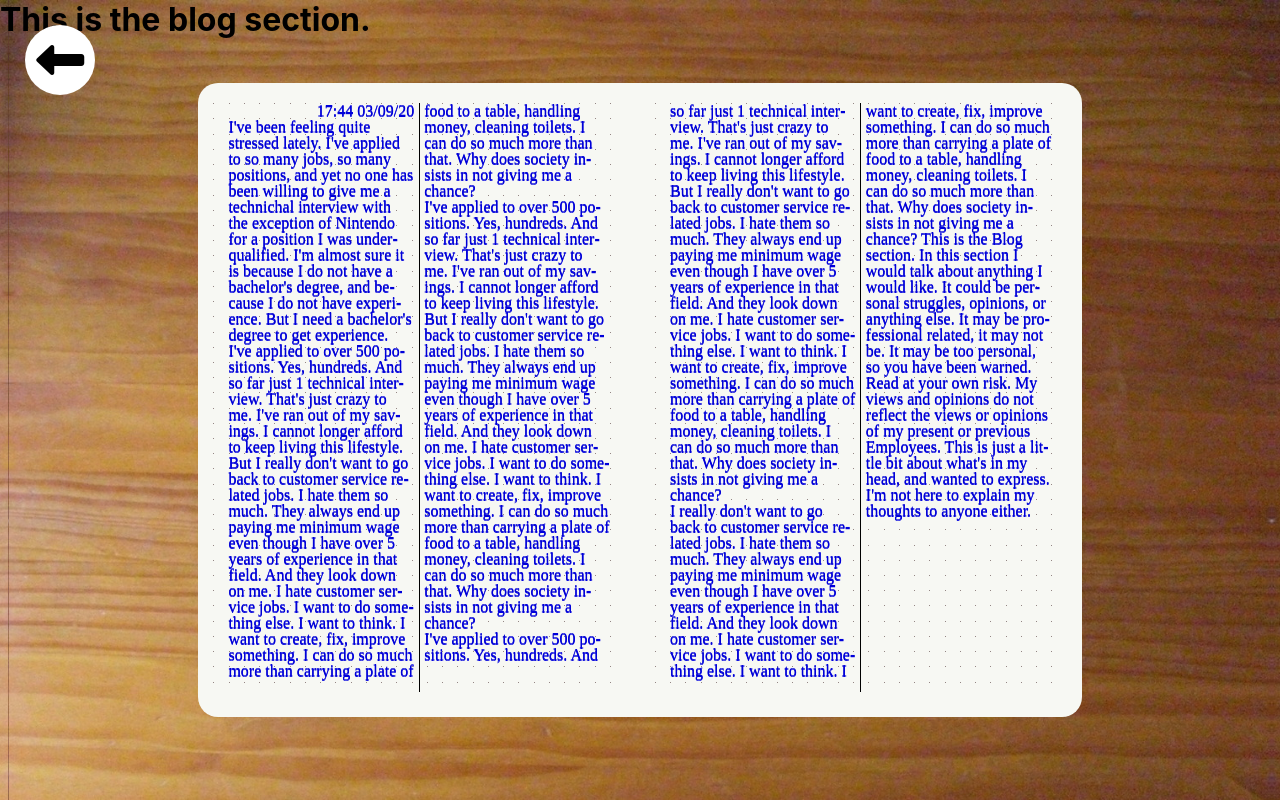
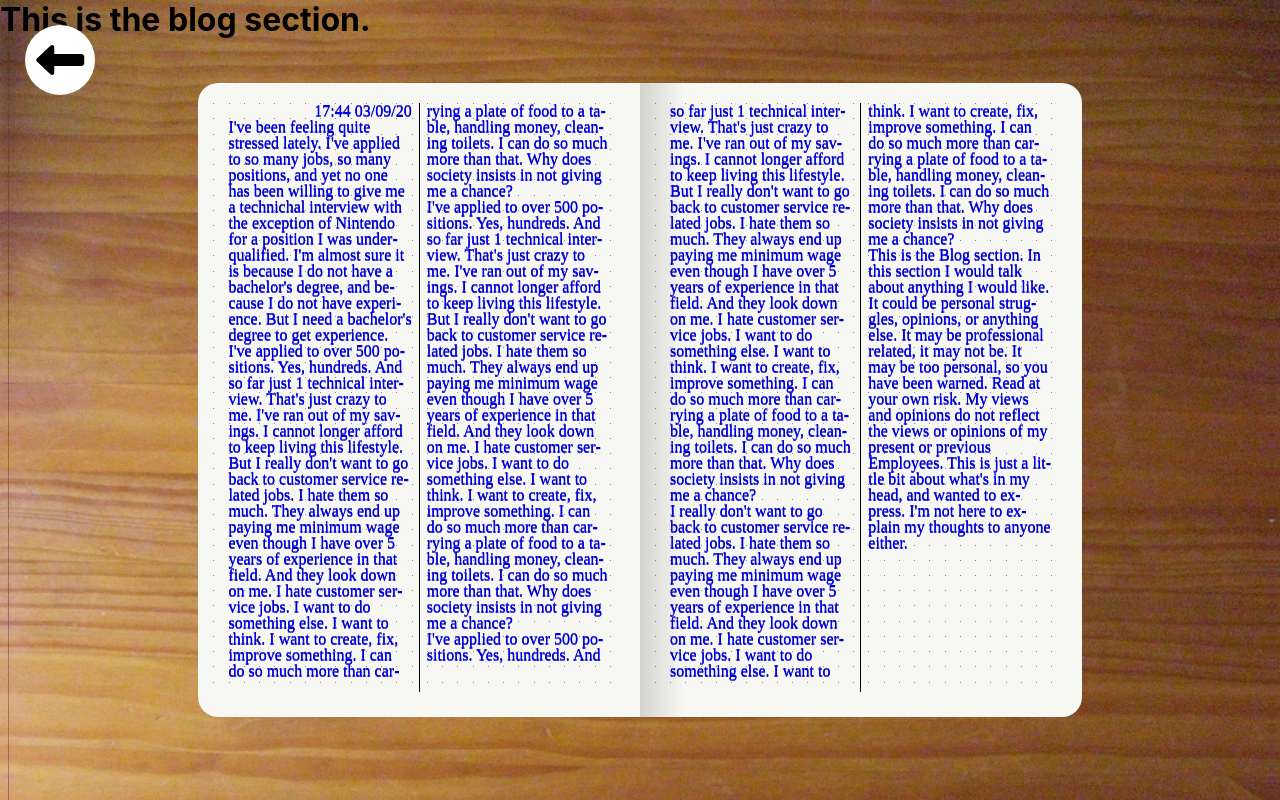
Before and after one commit to sotobry/personal-website-2, a React (Create React App) app in the folder my-app/: page /blog in a window 1280 px wide. Built offline with nearby package versions, Linux system fonts and the light colour scheme; a web font is replaced by a local one.

Commit message:
Adds shadow in between the two pages.

```diff
--- a/my-app/src/components/BulletJournalPaper.js
+++ b/my-app/src/components/BulletJournalPaper.js
@@ -10,15 +10,18 @@ const PaperSC = styled.div`
 	/* width: 100%; */
 	grid-template-columns: repeat(27, 1fr);
 	grid-template-rows: repeat(39, 1fr);
-		padding: 20px 15px;
+	padding: 20px 15px;
+
+
 
 	`;
 const LeftPaperSC = styled(PaperSC)`
 	border-radius: 20px 0 0 20px;
-
+	/* background-image: linear-gradient(to left, rgba(0,0,0,.15) 0%, rgba(0,0,0,0) 10%); */
 `;
 const RightPaperSC = styled(PaperSC)`
 	border-radius: 0 20px 20px 0;
+	background-image: linear-gradient(to right, rgba(0,0,0,.15) 0%, rgba(0,0,0,0) 10%);
 `;
 const DotSC = styled.div`
 	width: 1px;
@@ -43,7 +46,7 @@ const Text = styled.div`
 
 	column-count: 2;
 	column-fill: auto;
-	column-gap: 10px;
+	column-gap: 15px;
 	column-rule-style: solid;
 	column-rule-width: 1px;
 	column-rule-color: black;
--- a/my-app/src/views/BlogView.js
+++ b/my-app/src/views/BlogView.js
@@ -33,8 +33,10 @@ const BlogView = () => {
 				<RightPaper>
 					<p>
 						so far just 1 technical interview. That's just crazy to me. I've ran out of my savings. I cannot longer afford to keep living this lifestyle. But I really don't want to go back to customer service related jobs. I hate them so much. They always end up paying me minimum wage even though I have over 5 years of experience in that field. And they look down on me. I hate customer service jobs. I want to do something else. I want to think. I want to create, fix, improve something. I can do so much more than carrying a plate of food to a table, handling money, cleaning toilets. I can do so much more than that. Why does society insists in not giving me a chance?</p>
-					I really don't want to go back to customer service related jobs. I hate them so much. They always end up paying me minimum wage even though I have over 5 years of experience in that field. And they look down on me. I hate customer service jobs. I want to do something else. I want to think. I want to create, fix, improve something. I can do so much more than carrying a plate of food to a table, handling money, cleaning toilets. I can do so much more than that. Why does society insists in not giving me a chance?
-					This is the Blog section. In this section I would talk about anything I would like. It could be personal struggles, opinions, or anything else. It may be professional related, it may not be. It may be too personal, so you have been warned. Read at your own risk. My views and opinions do not reflect the views or opinions of my present or previous Employees. This is just a little bit about what's in my head, and wanted to express. I'm not here to explain my thoughts to anyone either.
+					<p>
+						I really don't want to go back to customer service related jobs. I hate them so much. They always end up paying me minimum wage even though I have over 5 years of experience in that field. And they look down on me. I hate customer service jobs. I want to do something else. I want to think. I want to create, fix, improve something. I can do so much more than carrying a plate of food to a table, handling money, cleaning toilets. I can do so much more than that. Why does society insists in not giving me a chance?</p>
+					<p>
+						This is the Blog section. In this section I would talk about anything I would like. It could be personal struggles, opinions, or anything else. It may be professional related, it may not be. It may be too personal, so you have been warned. Read at your own risk. My views and opinions do not reflect the views or opinions of my present or previous Employees. This is just a little bit about what's in my head, and wanted to express. I'm not here to explain my thoughts to anyone either.</p>
 				</RightPaper>
 			</BulletJournal>
 		</>
```
